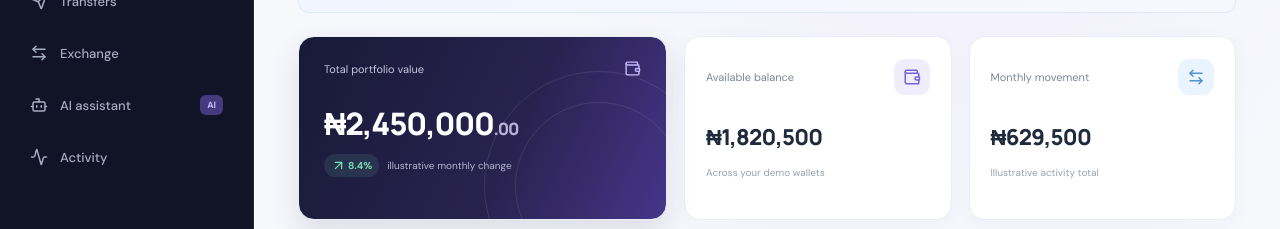
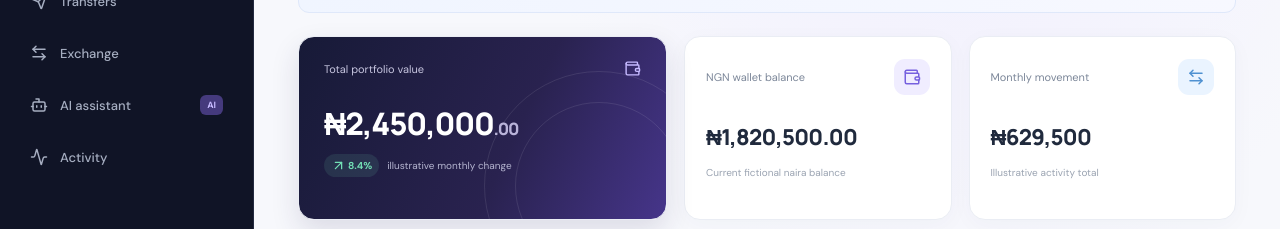
Before and after one commit to oreoluwaa-bit/zorvian, a React (Vite) app: page / in a window 1280 px wide. Both pictures are taken after a click on the button "Explore demo". Shown: the part 263-492 px from the top of the page. Built offline with nearby package versions, Linux system fonts and the light colour scheme.

Commit message:
Sync Zorvian overview and wallet activity with shared demo ledger

```diff
--- a/src/App.tsx
+++ b/src/App.tsx
@@ -9,6 +9,7 @@ const pages: { label: Page; icon: typeof LayoutDashboard }[] = [
 ];
 
 export default function App() {
+  const {wallets,transactions}=useDemoState();
   const [showLanding, setShowLanding] = useState(true);
   const [page, setPage] = useState<Page>("Overview");
   const [menuOpen, setMenuOpen] = useState(false);
@@ -30,14 +31,14 @@ export default function App() {
         {page==="Overview"?<>
           <section className="balance-grid">
             <article className="balance-card"><div className="card-topline"><span>Total portfolio value</span><Wallet size={17}/></div><div className="balance-amount">₦2,450,000<span>.00</span></div><div className="balance-foot"><span className="positive"><ArrowUpRight size={15}/>8.4%</span><span>illustrative monthly change</span></div><div className="balance-decoration decoration-one"/><div className="balance-decoration decoration-two"/></article>
-            <Metric title="Available balance" value="₦1,820,500" caption="Across your demo wallets" icon={<Wallet size={18}/>} tone="violet"/>
+            <Metric title="NGN wallet balance" value={formatDemoMoney(wallets.find(w=>w.code==="NGN")!.balance,"NGN")} caption="Current fictional naira balance" icon={<Wallet size={18}/>} tone="violet"/>
             <Metric title="Monthly movement" value="₦629,500" caption="Illustrative activity total" icon={<ArrowLeftRight size={18}/>} tone="blue"/>
           </section>
           <section className="section-grid">
-            <article className="panel"><div className="panel-heading"><div><h2>Your wallets</h2><p>Balances across currencies</p></div><button className="text-button" onClick={() => go("Wallet")}>View all <ArrowUpRight size={15}/></button></div><div className="wallet-list"><WalletRow flag="🇳🇬" currency="Nigerian Naira" code="NGN" amount="₦1,820,500.00"/><WalletRow flag="🇺🇸" currency="US Dollar" code="USD" amount="$420.00"/><WalletRow flag="🇬🇭" currency="Ghanaian Cedi" code="GHS" amount="GH₵2,150.00"/></div><button className="outline-button full-button" onClick={() => go("Wallet")}><Plus size={16}/> Explore wallets</button></article>
+            <article className="panel"><div className="panel-heading"><div><h2>Your wallets</h2><p>Balances across currencies</p></div><button className="text-button" onClick={() => go("Wallet")}>View all <ArrowUpRight size={15}/></button></div><div className="wallet-list">{wallets.map(w=><WalletRow key={w.code} flag={w.flag} currency={w.name} code={w.code} amount={formatDemoMoney(w.balance,w.code)}/>) }</div><button className="outline-button full-button" onClick={() => go("Wallet")}><Plus size={16}/> Explore wallets</button></article>
             <article className="panel assistant-panel"><div className="assistant-orb"><Sparkles size={22}/></div><div className="assistant-tag"><span/> ZORVIAN INTELLIGENCE</div><h2>Your finances, in conversation.</h2><p>Ask questions, explore currency options, and understand your activity with an AI assistant.</p><button className="assistant-button" onClick={() => go("AI assistant")}>Explore AI assistant <ArrowUpRight size={16}/></button><div className="assistant-glow"/></article>
           </section>
-          <section className="panel activity-panel"><div className="panel-heading"><div><h2>Recent activity</h2><p>Your latest demo transactions</p></div><button className="text-button" onClick={() => go("Activity")}>View activity <ArrowUpRight size={15}/></button></div><div className="activity-list"><ActivityRow icon={<ArrowDownLeft size={17}/>} title="Salary payment" detail="Today · 09:42 AM" amount="+₦350,000.00" incoming/><ActivityRow icon={<ArrowUpRight size={17}/>} title="Transfer to Chidi" detail="Yesterday · 04:18 PM" amount="−₦45,000.00"/><ActivityRow icon={<ArrowLeftRight size={17}/>} title="Currency exchange" detail="Nov 07 · 11:06 AM" amount="−$120.00"/></div></section>
+          <section className="panel activity-panel"><div className="panel-heading"><div><h2>Recent activity</h2><p>Your latest demo transactions</p></div><button className="text-button" onClick={() => go("Activity")}>View activity <ArrowUpRight size={15}/></button></div><div className="activity-list">{transactions.slice(0,3).map(item=><ActivityRow key={item.id} icon={item.type==="exchange"?<ArrowLeftRight size={17}/>:item.incoming?<ArrowDownLeft size={17}/>:<ArrowUpRight size={17}/>} title={item.title} detail={item.date+" · "+item.id} amount={item.amount} incoming={item.incoming}/>)}</div></section>
         </>:page==="AI assistant"?<AssistantWorkspace/>:page==="Wallet"?<WalletWorkspace/>:page==="Transfers"?<TransfersWorkspace/>:page==="Exchange"?<ExchangeWorkspace/>:page==="Activity"?<ActivityWorkspace/>:<section className="panel placeholder-panel"><div className="placeholder-icon">{page==="AI assistant"?<Bot size={25}/>:page==="Transfers"?<Send size={25}/>:page==="Exchange"?<ArrowLeftRight size={25}/>:page==="Wallet"?<Wallet size={25}/>:<CreditCard size={25}/>}</div><span className="eyebrow">UPCOMING BUILD MILESTONE</span><h2>{page} workspace</h2><p>This area is included in the Zorvian product plan. We’ll implement and test it in a dedicated milestone. No live financial services are connected.</p><button className="outline-button" onClick={() => go("Overview")}>Back to overview</button></section>}
         <footer className="footer"><span>© 2026 Zorvian · Product prototype</span><span><ShieldCheck size={14}/> Built with security in mind</span></footer>
       </div>
@@ -165,7 +166,7 @@ function WalletWorkspace(){
   <section className="wallet-detail-panel"><div className="wallet-detail-heading"><div><span className="eyebrow">WALLET DETAILS</span><h2>{active.flag} {active.name}</h2><p>{active.code} · Demo account</p></div><button className="primary-button wallet-add-button" onClick={()=>{setAddOpen(true);setNotice("");}}><Plus size={16}/> Add demo funds</button></div>
    <div className="wallet-detail-balance"><span>Available demo balance</span><strong>{money}</strong><small>Sample balance only · Not connected to a bank or payment provider</small></div>
    <div className="wallet-detail-activity"><div className="panel-heading"><div><h2>Wallet activity</h2><p>Illustrative entries for {active.code}</p></div><span className="wallet-activity-count">{walletActivity[selected].length} entries</span></div>
-   {[...demoState.transactions.filter(t=>t.currency===selected).map(t=>({title:t.title,detail:t.date,amount:t.amount,incoming:t.incoming})),...walletActivity[selected]].map((item,i)=><div className="activity-row" key={i}><div className={"activity-icon "+(item.incoming?"incoming":"")}>{item.incoming?<ArrowDownLeft size={17}/>:<ArrowUpRight size={17}/>}</div><div className="activity-copy"><strong>{item.title}</strong><span>{item.detail}</span></div><strong className={"activity-amount "+(item.incoming?"incoming-text":"")}>{item.amount}</strong></div>)}</div>
+   {transactions.filter(t=>t.currency===selected).map((item,i)=><div className="activity-row" key={item.id}><div className={"activity-icon "+(item.incoming?"incoming":"")}>{item.incoming?<ArrowDownLeft size={17}/>:<ArrowUpRight size={17}/>}</div><div className="activity-copy"><strong>{item.title}</strong><span>{item.detail}</span></div><strong className={"activity-amount "+(item.incoming?"incoming-text":"")}>{item.amount}</strong></div>)}</div>
    {notice&&<div className="wallet-feedback"><CheckCircle2 size={16}/>{notice}</div>}
   </section>
   {addOpen&&<div className="wallet-modal-backdrop" onClick={()=>setAddOpen(false)}><form className="wallet-modal" onSubmit={addFunds} onClick={e=>e.stopPropagation()}><button type="button" className="wallet-modal-close" onClick={()=>setAddOpen(false)} aria-label="Close"><X size={18}/></button><div className="wallet-modal-icon"><Plus size={21}/></div><span className="eyebrow">PROTOTYPE ACTION</span><h2>Add demo funds</h2><p>This only increases the sample balance. No payment will be collected.</p><label htmlFor="demo-fund-amount">Amount ({active.code})</label><input id="demo-fund-amount" type="number" min="0.01" step="0.01" value={amount} onChange={e=>setAmount(e.target.value)} placeholder="Enter amount"/><div className="wallet-modal-actions"><button type="button" className="outline-button" onClick={()=>setAddOpen(false)}>Cancel</button><button type="submit" className="primary-button">Add demo funds</button></div></form></div>}
```
